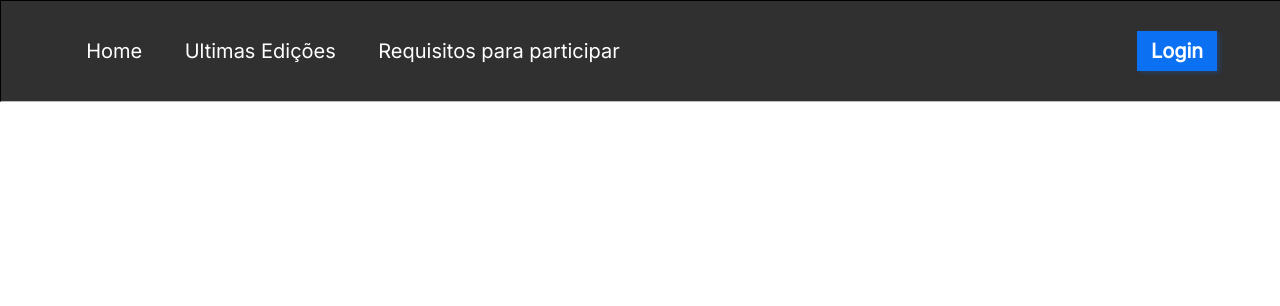
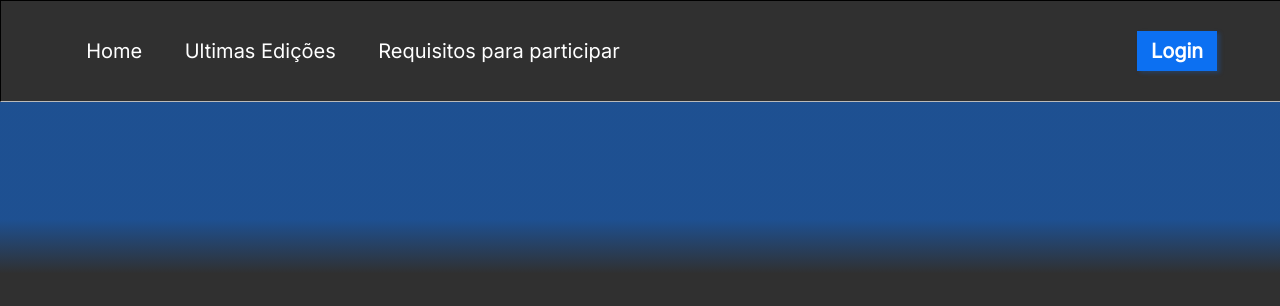
Before and after one commit to carlos3245/Bootcamp-DNC, a plain HTML site: page index.html in a window 1280 px wide. Drawn offline with Linux system fonts and the light colour scheme.

Commit message:
degrade com Css

```diff
--- a/estilo.css
+++ b/estilo.css
@@ -4,6 +4,9 @@
 body{
     margin:0px;/*Margem externa*/
     padding:0px;/*Margem interna*/
+
+    background: linear-gradient(180deg, rgba(12, 112, 242, 0.5) 19.91%, rgba(12, 112, 242, 0) 24.84%), #303030;
+    background-repeat: no-repeat;
 }
 /*menu de navegação principal*/
 #principal{
--- a/index.html
+++ b/index.html
@@ -16,7 +16,9 @@
         </div>
         <button>Login</button>
     </nav>
+    <div style="height: 1000px;">
 
+    </div>
 
 </body>
 </html>
```
